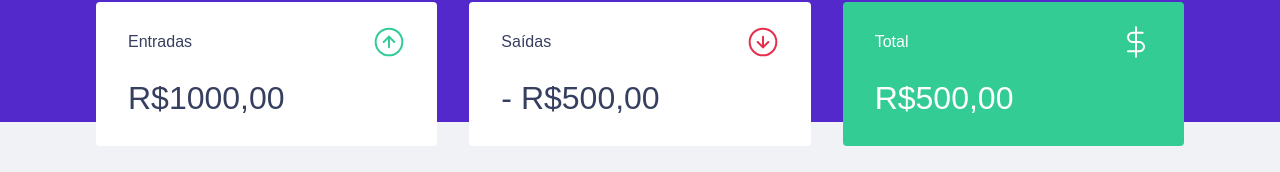
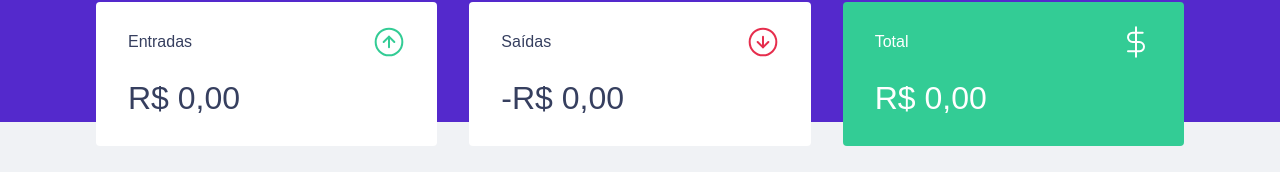
Before and after one commit to jeanmalves/dtmoney, a React (Create React App) app: page / in a window 1280 px wide. Shown: the part 150-322 px from the top of the page. Built offline with nearby package versions, Linux system fonts and the light colour scheme; no server answers; what miragejs would draw is missing.

Commit message:
Calculated summary values dinamically

```diff
--- a/src/components/Summary/index.tsx
+++ b/src/components/Summary/index.tsx
@@ -9,6 +9,22 @@
 export function Summary() {
   const { transactions } = useContext(TransactionsContext);
 
+  const summary = transactions.reduce((acc, transaction) => {
+    if (transaction.type === 'deposit') {
+      acc.deposits += transaction.amount;
+      acc.total += transaction.amount;
+    } else {
+      acc.withdraws += transaction.amount;
+      acc.total -= transaction.amount;
+    }
+
+    return acc;
+  }, {
+    deposits: 0,
+    withdraws: 0,
+    total: 0
+  });
+
   return (
     <Container>
       <div>
@@ -16,21 +32,43 @@
           <p>Entradas</p>
           <img src={incomeImg} alt="Entradas" />
         </header>
-        <strong>R$1000,00</strong>
+        <strong>
+          {
+            new Intl.NumberFormat('pt-BR', {
+              style: 'currency',
+              currency: 'BRL'
+            }).format(summary.deposits)
+          }
+        </strong>
       </div>
       <div>
         <header>
           <p>Saídas</p>
           <img src={outcomeImg} alt="Saídas" />
         </header>
-        <strong>- R$500,00</strong>
+        <strong>
+          -
+          {
+            new Intl.NumberFormat('pt-BR', {
+              style: 'currency',
+              currency: 'BRL'
+            }).format(summary.withdraws)
+          }
+        </strong>
       </div>
       <div className="highlight-background">
         <header>
           <p>Total</p>
           <img src={totalImg} alt="Total" />
         </header>
-        <strong>R$500,00</strong>
+        <strong>
+          {
+            new Intl.NumberFormat('pt-BR', {
+              style: 'currency',
+              currency: 'BRL'
+            }).format(summary.total)
+          }
+        </strong>
       </div>
     </Container>
   );
```
